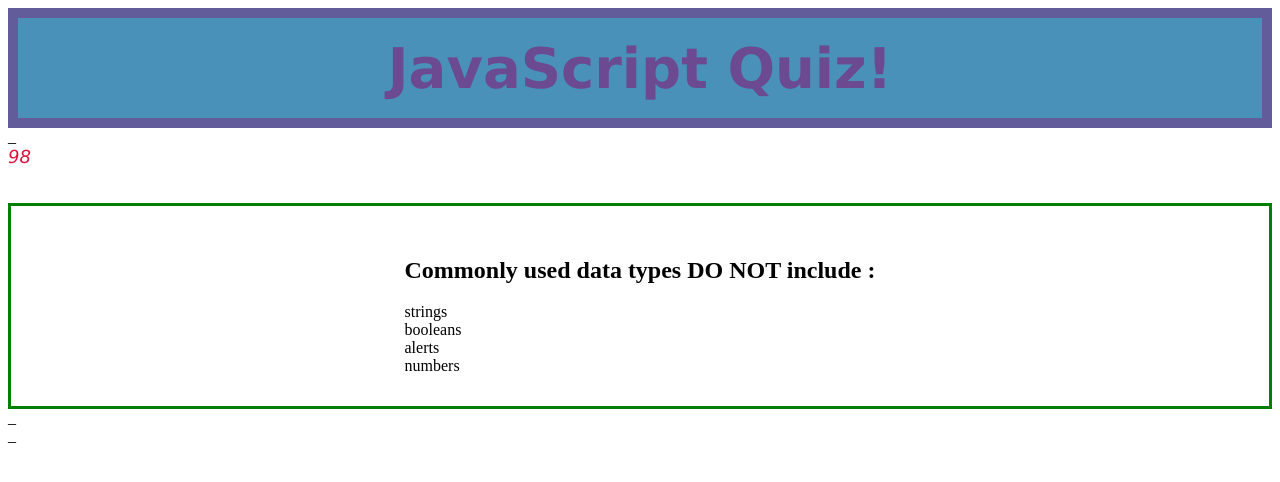
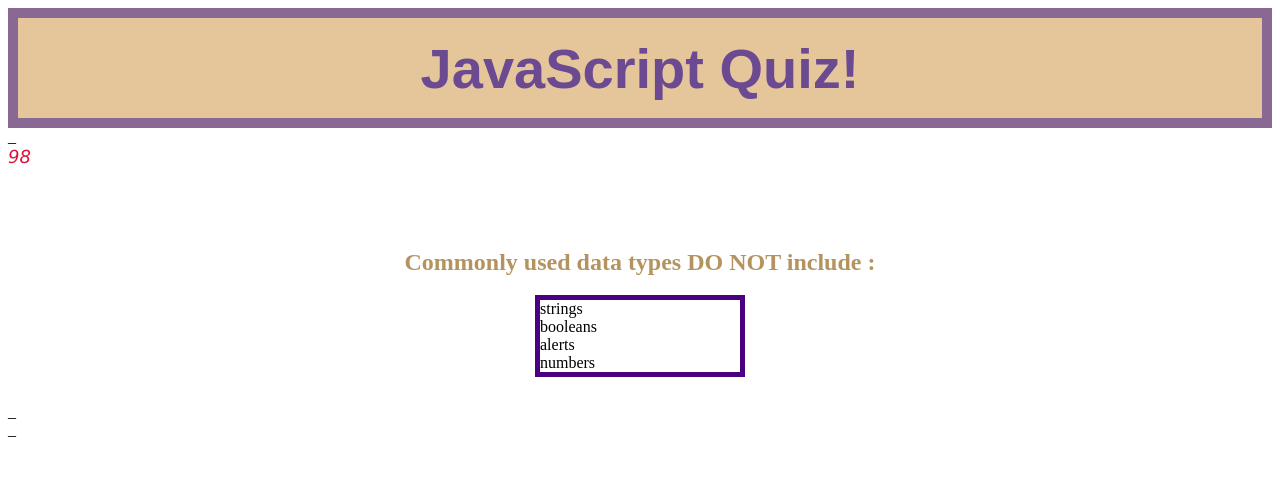
Before and after one commit to Joydotcom/js-quiz, a plain HTML site: page index.html in a window 1280 px wide. Both pictures are taken after a click on the button "START QUIZ". Drawn offline with Linux system fonts and the light colour scheme.

Commit message:
added code to stop timer at 0

```diff
--- a/assets/js/script.js
+++ b/assets/js/script.js
@@ -74,10 +74,14 @@
   startEl.style.display = "none";
   quizEl.style.display = "block";
 
-  setInterval(function () {
+  var timerInterval = setInterval(function () {
     timer--;
     timerEl.innerHTML = timer;
+    if(timer===0){
+      clearInterval(timerInterval)
+    }
   }, 1000);
+
 
   }
 
--- a/assets/js/style.css
+++ b/assets/js/style.css
@@ -1,8 +1,8 @@
 header {
   text-align: center;
-  background-color: rgb(74, 145, 185);
+  background-color: rgba(218, 176, 115, 0.719);
   font-size: 28px;
-  font-family: Verdana, Geneva, Tahoma, sans-serif;
+  font-family: Arial, Helvetica, sans-serif;
   display: flex;
   justify-content: center;
   align-items: center;
@@ -13,14 +13,18 @@
 
 button {
   color: white;
-  background-color: blue;
+  background-color: rgb(107, 74, 145);
   font-family: Verdana, Geneva, Tahoma, sans-serif;
   font-size: 20px;
   justify-content: center;
   align-items: center;
-  height: 100px;
-  border: 10px solid rgb(127, 76, 185);
+  height: 70px;
+
 }
+
+ h2 {
+     color: rgba(161, 119, 54, 0.795);
+ }
 
 .timer {
     font-size: 18px;
@@ -34,5 +38,15 @@
     justify-content: center;
     align-items: center;
     height: 200px;
-    border: 3px solid green;
+
   }
+
+  .choices {
+        border: 5px solid indigo;
+      margin: auto;
+      width: 200px;
+  }
+
+  .options {
+
+  }
--- a/index.html
+++ b/index.html
@@ -23,11 +23,13 @@
     <button id="start" type="button" class="btn btn-primary">START QUIZ</button>
 
 
-   <main id="quiz" style="display: none">
+   <main class="main" id="quiz" style="display: none">
       <h2 id="question">THIS IS THE FIRST QUESTION</h2>
 
+      <span class="options">
     <div id="choices" class="choices"></div>
-   </div>
+   </span>
+</div>
   </div>
     </div>
   </div>
```
